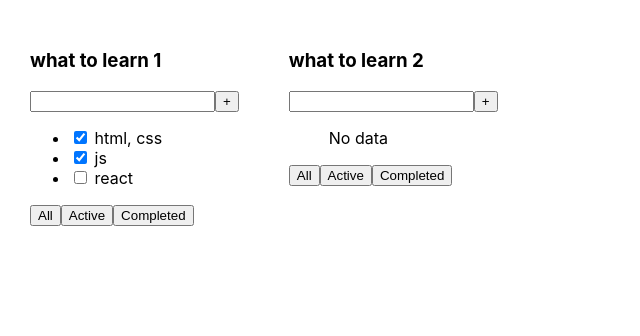
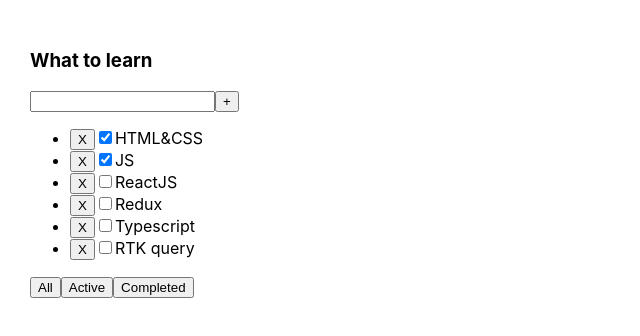
Before and after one commit to mr-vz/todolist, a React (Create React App) app: page / in a window 1280 px wide. Shown: the top 336 px of the page, without its empty margins (0-640 px from the left). Built offline with nearby package versions, Linux system fonts and the light colour scheme.

Commit message:
Second week lesson part 1

```diff
--- a/src/App.tsx
+++ b/src/App.tsx
@@ -1,27 +1,43 @@
-import React from 'react';
 import './App.css';
-import {TaskProps, Todolist} from "./Todolist";
+import {Todolist} from "./Todolist";
+import {useState} from "react";
+
+export type TaskType = {
+	id: number
+	title: string
+	isDone: boolean
+}
 
 function App() {
-    const title1 = 'what to learn 1'
-    const title2 = 'what to learn 2'
-    //const title3 = 'what to learn 111'
 
-    const tasks1: TaskProps[] = [
-        {id: 1, title: 'html, css', isDone: true},
-        {id: 2, title: 'js', isDone: true},
-        {id: 3, title: 'react', isDone: false}
-    ]
+	let [tasks, setTasks] =  useState<TaskType[]>([
+		{ id: 1, title: 'HTML&CSS', isDone: true },
+		{ id: 2, title: 'JS', isDone: true },
+		{ id: 3, title: 'ReactJS', isDone: false },
+		{ id: 4, title: 'Redux', isDone: false },
+		{ id: 5, title: 'Typescript', isDone: false },
+		{ id: 6, title: 'RTK query', isDone: false },
+	])
 
-    const tasks2: TaskProps[] = []
+	const filterTasks = () => {
+		console.log('hello')
+	}
 
-    return (
-    <div className="App">
-        <Todolist title1={title1} tasks={tasks1}/>
-        <Todolist title1={title2} tasks={tasks2}/>
+	const removeTask = (taskId: number) => {
+		setTasks(tasks.filter(el => el.id !== taskId))
+	}
 
-    </div>
-    );
+	return (
+		<div className="App">
+			<Todolist
+				title="What to learn"
+				tasks={tasks}
+				removeTask={removeTask}
+				filterTasks={filterTasks}
+			/>
+			{/*<Todolist title="Songs" tasks={tasks2}/>*/}
+		</div>
+	);
 }
 
 export default App;
--- a/src/Button.tsx
+++ b/src/Button.tsx
@@ -1,23 +1,9 @@
-// @flow
-import * as React from 'react';
-import {ButtonHTMLAttributes} from "react";
+type ButtonPropsType = {
+	title: string
+}
 
-// type Props = {
-//     title: string
-// };
-
-export const Button = ({title}: ButtonHTMLAttributes<HTMLButtonElement>) => {
-    return (
-        <button type="reset">{title}</button>
-    );
-};
-
-// import React, {ButtonHTMLAttributes} from "react";
-//
-// type Props = ButtonHTMLAttributes<HTMLButtonElement>
-//
-// export const Button = ({title}: Props) => {
-//     return (
-//         <button>{title}</button>
-//     );
-// };
+export const Button = ({title}: ButtonPropsType) => {
+	return (
+		<button>{title}</button>
+	)
+}
--- a/src/TaskEl.tsx
+++ /dev/null
@@ -1,20 +0,0 @@
-// @flow
-import * as React from 'react';
-import {TaskProps} from "./Todolist";
-
-export const TaskEl = ({isDone, title}: TaskProps) => {
-    return (
-        <li><input type="checkbox" checked={isDone}/> <span>{title}</span></li>
-    );
-};
-
-// import {Task} from "./Todolist";
-//
-// export const TaskEl = ({id, title, isDone}: Task) => {
-//         return (
-//             <li>
-//                 <input type="checkbox" checked={isDone}/>
-//                 <span>{title}</span>
-//             </li>
-//         );
-// };
--- a/src/Todolist.tsx
+++ b/src/Todolist.tsx
@@ -1,100 +1,42 @@
-// @flow
-import * as React from 'react';
-import {TaskEl} from "./TaskEl";
+import {TaskType} from "./App";
 import {Button} from "./Button";
 
-type TodolistProps = {
-    title1: string
-    title2?: string
-    title3?: string
-    tasks: TaskProps[]
-};
-
-export type TaskProps = {
-    id: number
+type PropsType = {
 	title: string
-    isDone: boolean
+	tasks: TaskType[]
+	removeTask: (id: number) => void
+	filterTasks: () => void
 }
 
-export const Todolist = (props: TodolistProps) => {
-    const {title1, tasks} = props
-
-    const mappedTask = tasks.length
-        ? tasks.map(el => {
-            return (
-                <TaskEl
-                    //key={el.id}
-                    {...el}/>
-                // <li><input type="checkbox" checked={el.isDone}/> <span>{el.title}</span></li>
-            )
-        })
-        : <div>No data</div>
+export const Todolist = ({title, tasks, removeTask, filterTasks}: PropsType) => {
 
 	return (
 		<div>
-            <h3>{title1}</h3>
+			<h3>{title}</h3>
 			<div>
 				<input/>
-                <button>+</button>
+				<Button title={'+'}/>
 			</div>
-            <ul>
-                {mappedTask}
+			{
+				tasks.length === 0
+					? <p>Тасок нет</p>
+					: <ul>
+						{tasks.map((task) => {
+							return <li key={task.id}>
+								<button onClick={() => {removeTask(task.id)}}>X</button>
+								<input type="checkbox" checked={task.isDone}/>
+								<span>{task.title}</span></li>
+						})}
 					</ul>
+			}
 			<div>
-                <Button title={'All'}/>
-                <Button title={'Active'}/>
-                <Button title={'Completed'}/>
+				<button onClick={filterTasks}>All</button>
+				<button onClick={filterTasks}>Active</button>
+				<button onClick={filterTasks}>Completed</button>
+				{/*<Button title={'All'}/>*/}
+				{/*<Button title={'Active'}/>*/}
+				{/*<Button title={'Completed'}/>*/}
 			</div>
 		</div>
-    );
-};
-
-// import React from 'react';
-// import {TaskEl} from "./TaskEl";
-// import {Button} from "./Button";
-//
-// type PropsType = {
-//     truck?: string
-//     //task?: Array<Task>
-//     task: Task[]
-// }
-//
-// export type Task = {
-//     id: number,
-//     title: string,
-//     isDone: boolean
-// }
-//
-// export const Todolist = ({truck, task}: PropsType) => {
-// //export const Todolist = (props: PropsType) => {
-//
-//     // const name = props.name
-//     // const name2 = props.name2
-//     //const {name, name2} = props
-//
-//     const mappedTask = task.length ? task.map((el,index)=> {
-//             //debugger
-//             return (
-//                 <TaskEl {...el} key={el.id}/>
-//             )
-//         }
-//     ): <div>Empty</div>
-//
-//     return (
-//         <div>
-//             <h3>{truck}</h3>
-//             <div>
-//                 <input/>
-//                 <button>+</button>
-//             </div>
-//             <ul>
-//                 {mappedTask}
-//             </ul>
-//             <div>
-//                 <Button title={'All'}/>
-//                 <Button title={'Active'}/>
-//                 <Button title={'Completed'}/>
-//             </div>
-//         </div>
-//     );
-// };
+	)
+}
```
Also changed, not shown: src/logo.svg (deleted), 1 other file (tests, documents, lock files or other folders). Lines whose indentation alone changed are shown as unchanged.
